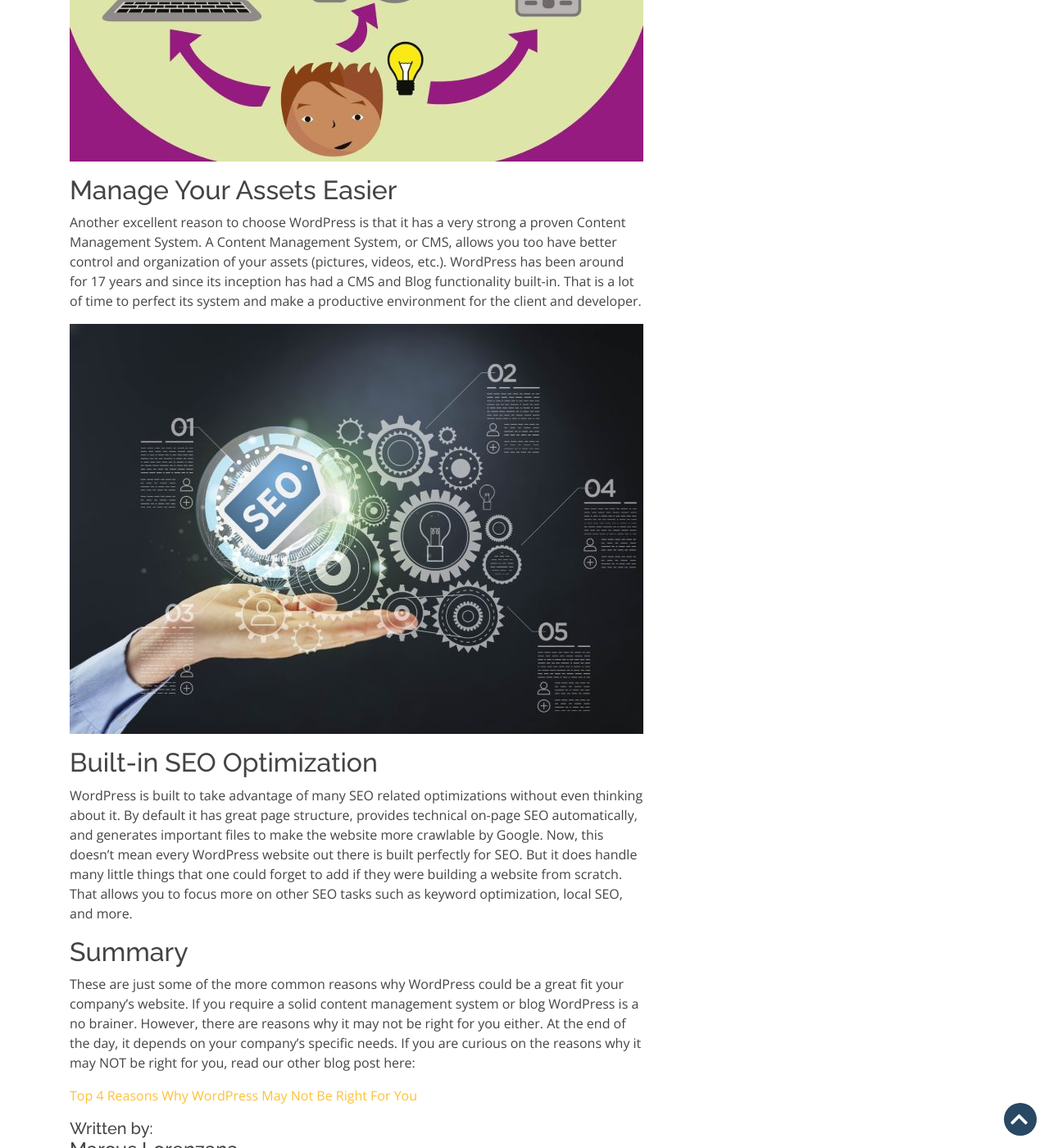
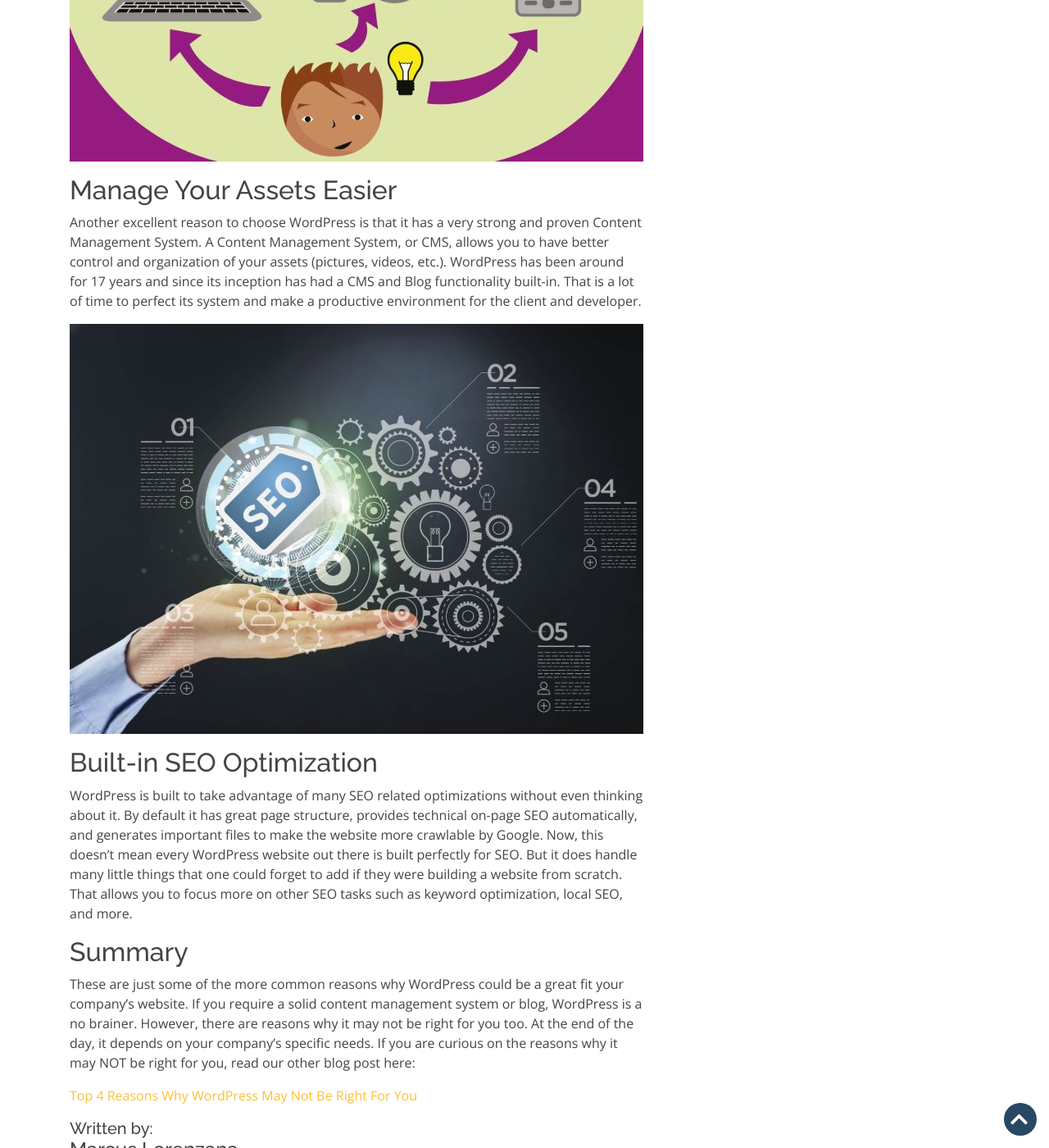
Before and after one commit to MeesterMarcus/lorenzana-designs-website, a Jekyll site: the page built from _posts/2020-11-04-why-should-i-use-wordpress.md, in a window 1280 px wide and 1400 px high, scrolled down 1898 px. Shown: the whole window at 82% size. Built offline with Jekyll 4.4.1, drawn with Linux system fonts in a browser that asks for light colours; nearby versions of some CDN libraries.

Commit message:
Update from Forestry.io lorenzanamarcus@gmail.com updated _posts/2020-11-04-why-should-i-use-wordpress.md

```diff
--- a/_posts/2020-11-04-why-should-i-use-wordpress.md
+++ b/_posts/2020-11-04-why-should-i-use-wordpress.md
@@ -24,7 +24,7 @@
 
 ## Manage Your Assets Easier
 
-Another excellent reason to choose WordPress is that it has a very strong a proven Content Management System. A Content Management System, or CMS, allows you too have better control and organization of your assets (pictures, videos, etc.). WordPress has been around for 17 years and since its inception has had a CMS and Blog functionality built-in. That is a lot of time to perfect its system and make a productive environment for the client and developer.
+Another excellent reason to choose WordPress is that it has a very strong and proven Content Management System. A Content Management System, or CMS, allows you to have better control and organization of your assets (pictures, videos, etc.). WordPress has been around for 17 years and since its inception has had a CMS and Blog functionality built-in. That is a lot of time to perfect its system and make a productive environment for the client and developer.
 
 ![](/uploads/1946965-1.jpg)
 
@@ -34,6 +34,6 @@
 
 ## Summary
 
-These are just some of the more common reasons why WordPress could be a great fit your company's website. If you require a solid content management system or blog WordPress is a no brainer. However, there are reasons why it may not be right for you either. At the end of the day, it depends on your company's specific needs. If you are curious on the reasons why it may NOT be right for you, read our other blog post here:
+These are just some of the more common reasons why WordPress could be a great fit your company's website. If you require a solid content management system or blog, WordPress is a no brainer. However, there are reasons why it may not be right for you too. At the end of the day, it depends on your company's specific needs. If you are curious on the reasons why it may NOT be right for you, read our other blog post here:
 
 [Top 4 Reasons Why WordPress May Not Be Right For You](https://www.lorenzanadesigns.com/blog/webdesign/2020/09/15/top-4-reasons-why-wordpress-may-not-be-right-for-you.html)
```
